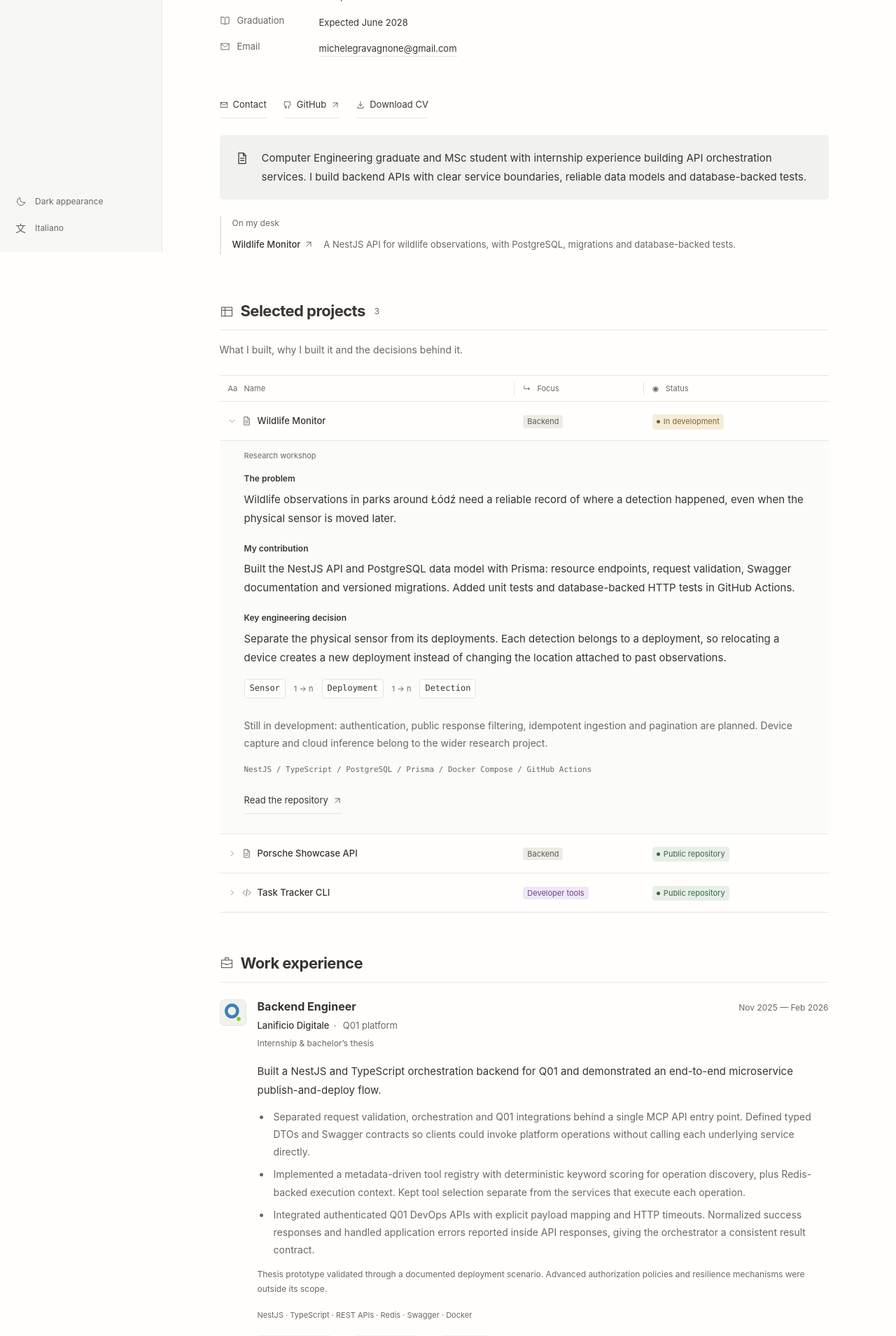
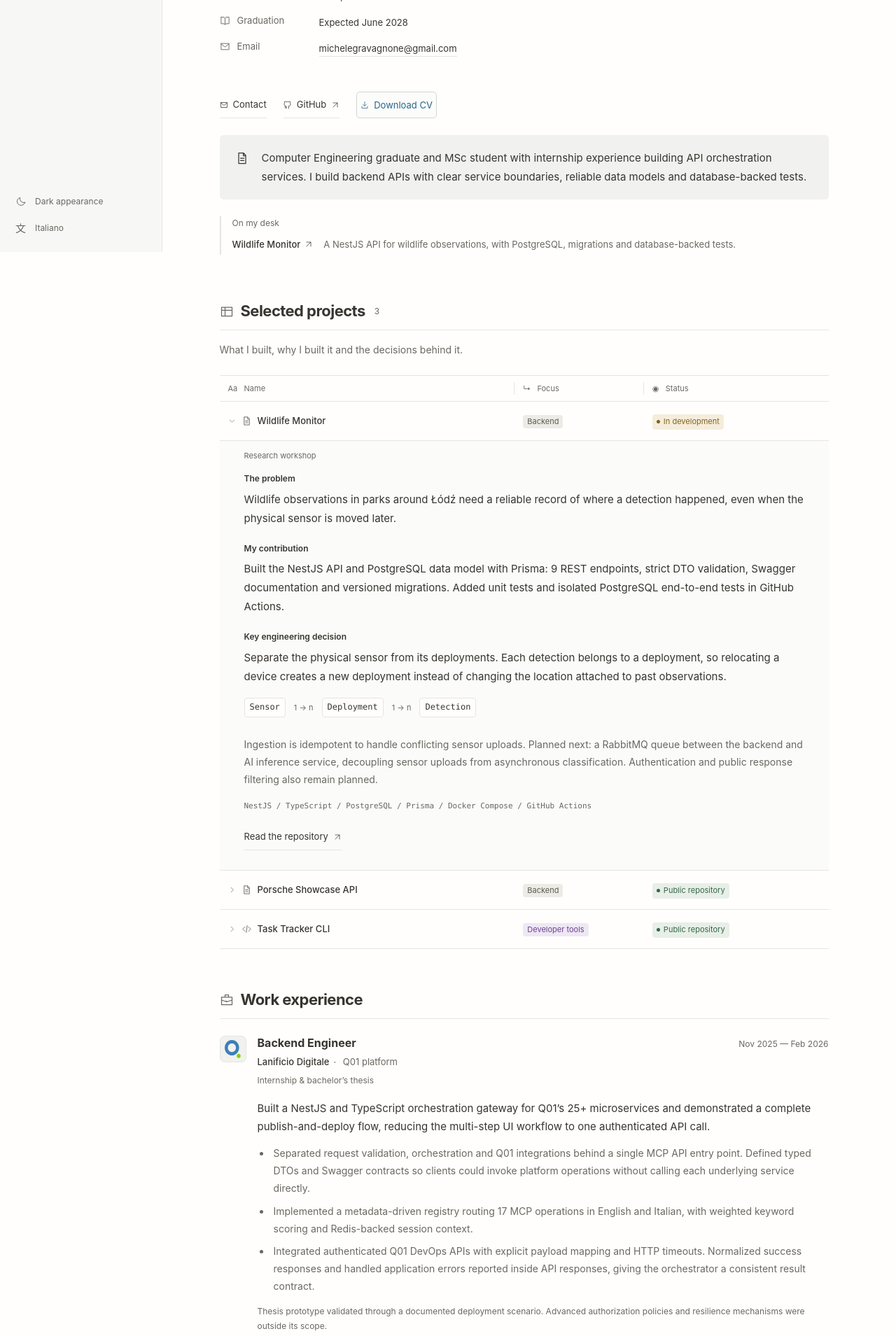
Before and after one commit to MicheleGravagnone/portfolio, an Angular app: page / in a window 1280 px wide. Shown: the part 440-2349 px from the top of the page at 70% size. Built offline with nearby package versions, Linux system fonts and the light colour scheme.

Commit message:
Improved projects' description and button readability

```diff
--- a/src/app/app.component.html
+++ b/src/app/app.component.html
@@ -177,7 +177,7 @@
         <div class="profile-actions">
           <a class="inline-link" href="mailto:michelegravagnone@gmail.com"><app-icon name="mail" />{{ p.text("Contact", "Contatti") }}</a>
           <a class="inline-link" href="https://github.com/MicheleGravagnone" target="_blank" rel="noopener noreferrer"><app-icon name="github" />GitHub<app-icon name="arrow" /></a>
-          <a class="inline-link" href="documents/michele-gravagnone-cv.pdf" download="Michele-Gravagnone-CV.pdf"><app-icon name="download" />{{ p.text("Download CV", "Scarica CV") }}</a>
+          <a class="inline-link" class="inline-link cv-link" href="documents/michele-gravagnone-cv.pdf" download="Michele-Gravagnone-CV.pdf"><app-icon name="download" />{{ p.text("Download CV", "Scarica CV") }}</a>
         </div>
         <div class="intro-note">
           <app-icon name="page" />
@@ -246,8 +246,8 @@
             <p>
               {{
                 p.text(
-                  "Built a NestJS and TypeScript orchestration backend for Q01 and demonstrated an end-to-end microservice publish-and-deploy flow.",
-                  "Realizzazione di un backend di orchestrazione in NestJS e TypeScript per Q01, con dimostrazione del flusso completo di pubblicazione e deployment di un microservizio."
+                  "Built a NestJS and TypeScript orchestration gateway for Q01’s 25+ microservices and demonstrated a complete publish-and-deploy flow, reducing the multi-step UI workflow to one authenticated API call.",
+                  "Realizzazione di un gateway di orchestrazione in NestJS e TypeScript per gli oltre 25 microservizi di Q01 e dimostrazione del flusso completo di pubblicazione e deployment, riducendo il flusso multi-step dell’interfaccia a una sola chiamata API autenticata."
                 )
               }}
             </p>
@@ -263,8 +263,8 @@
               <li>
                 {{
                   p.text(
-                    "Implemented a metadata-driven tool registry with deterministic keyword scoring for operation discovery, plus Redis-backed execution context. Kept tool selection separate from the services that execute each operation.",
-                    "Implementazione di un registry di tool basato su metadati con punteggi deterministici sulle parole chiave per individuare le operazioni e gestione del contesto di esecuzione con Redis. Separazione tra selezione dei tool e servizi responsabili dell’esecuzione."
+                    "Implemented a metadata-driven registry routing 17 MCP operations in English and Italian, with weighted keyword scoring and Redis-backed session context.",
+                    "Implementazione di un registry basato su metadati per instradare 17 operazioni MCP in italiano e inglese, con punteggio ponderato delle parole chiave e contesto di sessione gestito con Redis."
                   )
                 }}
               </li>
--- a/src/app/sections/projects.component.ts
+++ b/src/app/sections/projects.component.ts
@@ -39,7 +39,7 @@ import { IconComponent } from "./icon.component";
             </div>
             <div>
               <dt>{{ p.text("My contribution", "Il mio contributo") }}</dt>
-              <dd>{{ p.text("Built the NestJS API and PostgreSQL data model with Prisma: resource endpoints, request validation, Swagger documentation and versioned migrations. Added unit tests and database-backed HTTP tests in GitHub Actions.", "Realizzazione delle API NestJS e del modello PostgreSQL con Prisma: endpoint, validazione delle richieste, documentazione Swagger e migrazioni versionate. Aggiunta di test unitari e test HTTP con database in GitHub Actions.") }}</dd>
+            <dd>{{ p.text("Built the NestJS API and PostgreSQL data model with Prisma: 9 REST endpoints, strict DTO validation, Swagger documentation and versioned migrations. Added unit tests and isolated PostgreSQL end-to-end tests in GitHub Actions.", "Realizzazione delle API NestJS e del modello PostgreSQL con Prisma: 9 endpoint REST, validazione rigorosa dei DTO, documentazione Swagger e migrazioni versionate. Aggiunta di test unitari e test end-to-end isolati con PostgreSQL in GitHub Actions.") }}</dd>
             </div>
             <div>
               <dt>{{ p.text("Key engineering decision", "Scelta di progettazione centrale") }}</dt>
@@ -49,7 +49,7 @@ import { IconComponent } from "./icon.component";
           <div class="inline-model" [attr.aria-label]="p.text('One sensor has many deployments; each deployment has many detections.', 'Un sensore ha più installazioni; ogni installazione ha più rilevamenti.')">
             <code>Sensor</code><span>1 → n</span><code>Deployment</code><span>1 → n</span><code>Detection</code>
           </div>
-          <p class="project-notes">{{ p.text("Still in development: authentication, public response filtering, idempotent ingestion and pagination are planned. Device capture and cloud inference belong to the wider research project.", "Ancora in sviluppo: autenticazione, viste pubbliche, ingestione idempotente e paginazione sono previsti. Acquisizione e inferenza cloud appartengono al progetto di ricerca più ampio.") }}</p>
+          <p class="project-notes">{{ p.text("Ingestion is idempotent to handle conflicting sensor uploads. Planned next: a RabbitMQ queue between the backend and AI inference service, decoupling sensor uploads from asynchronous classification. Authentication and public response filtering also remain planned.", "L’ingestione è idempotente per gestire upload dei sensori in conflitto. Prossimo passo previsto: una coda RabbitMQ tra il backend e il servizio di inferenza AI, per separare gli upload dei sensori dalla classificazione asincrona. Anche autenticazione e filtri delle risposte pubbliche restano pianificati.") }}</p>
         } @else {
           <p class="project-description">{{ p.text(project.description, project.descriptionIt) }}</p>
           <p class="project-notes">{{ p.text(project.notes, project.notesIt) }}</p>
--- a/src/app/sections/projects.data.ts
+++ b/src/app/sections/projects.data.ts
@@ -15,9 +15,9 @@ export const PROJECTS = [
     descriptionIt:
       "API per le osservazioni della fauna nei parchi di Łódź. Sensori fisici, installazioni e rilevamenti sono modellati separatamente: spostare un dispositivo non modifica la storia delle osservazioni.",
     notes:
-      "Implemented: resource endpoints, validation, Swagger, versioned migrations, unit tests and database-backed HTTP tests in CI. Authentication, public response filtering, idempotent ingestion and pagination are planned. Device capture and cloud inference belong to the wider project, not this backend.",
+      "Implemented 9 REST endpoints with strict DTO validation, Swagger documentation, versioned migrations and Vitest unit tests. PostgreSQL end-to-end tests run in GitHub Actions. Ingestion is idempotent to handle conflicting sensor uploads. Planned next: RabbitMQ between the backend and AI inference service to decouple uploads from asynchronous classification. Authentication and public response filtering also remain planned.",
     notesIt:
-      "Implementati: endpoint, validazione, Swagger, migrazioni, test unitari e test HTTP con database in CI. Autenticazione, viste pubbliche, ingestione idempotente e paginazione sono previsti. Acquisizione e inferenza cloud appartengono al progetto più ampio.",
+      "Implementati 9 endpoint REST con validazione rigorosa dei DTO, documentazione Swagger, migrazioni versionate e test unitari Vitest. I test end-to-end con PostgreSQL vengono eseguiti in GitHub Actions. L’ingestione è idempotente per gestire upload dei sensori in conflitto. Prossimo passo previsto: RabbitMQ tra backend e servizio di inferenza AI per separare gli upload dalla classificazione asincrona. Anche autenticazione e filtri delle risposte pubbliche restano pianificati.",
   },
   {
     number: "02",
@@ -31,9 +31,9 @@ export const PROJECTS = [
     statusIt: "Repository pubblico",
     tech: "Node.js / Express / TypeScript / SQLite / Zod / JWT",
     description:
-      "A full-stack catalog with a clear access boundary: browse the models freely; retrieve performance specifications only with a valid server-side session.",
+      "A full-stack catalog of 9 cars and 7 REST endpoints with a clear access boundary: browse the models freely; retrieve performance specifications only with a valid server-side session.",
     descriptionIt:
-      "Catalogo full-stack con accessi distinti: modelli pubblici, specifiche prestazionali disponibili solo con una sessione validata dal server.",
+      "Catalogo full-stack di 9 auto e 7 endpoint REST con accessi distinti: modelli pubblici, specifiche prestazionali disponibili solo con una sessione validata dal server.",
     notes:
       "Express serves a vanilla HTML/CSS/JavaScript frontend and a TypeScript API. Passwords use bcrypt, JWTs travel in httpOnly cookies and SQLite queries are parameterized. HTTP integration tests cover startup, catalog access and authentication; GitHub Actions runs the checks. Includes a free Render demo configuration that reseeds temporary SQLite storage at startup. Requires a Node host; no live deployment is claimed.",
     notesIt:
--- a/src/styles.css
+++ b/src/styles.css
@@ -1597,3 +1597,17 @@ summary::-webkit-details-marker {
 .project-document .project-notes {
   margin-top: 18px;
 }
+
+.profile-actions .cv-link {
+  color: var(--accent);
+  border: 1px solid color-mix(in srgb, var(--accent) 12%, var(--line));
+  border-radius: 5px;
+  padding: 0 5px;
+  background: color-mix(in srgb, var(--accent) 1.5%, var(--bg));
+  transition: background 160ms ease, border-color 160ms ease, transform 160ms ease;
+}
+.profile-actions .cv-link:hover {
+  background: color-mix(in srgb, var(--accent) 4%, var(--bg));
+  border-color: color-mix(in srgb, var(--accent) 22%, var(--line));
+  transform: translateY(-1px);
+}
```
